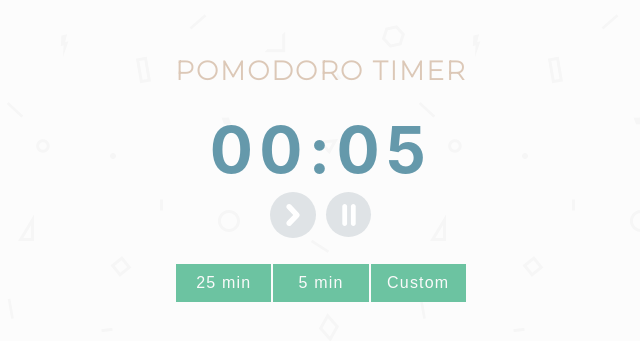
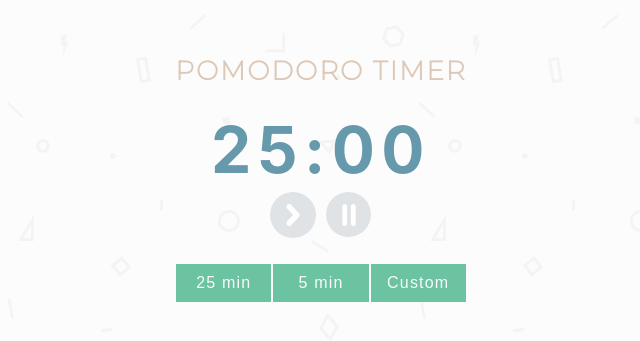
Before and after one commit to devoidofgenius/react-pomodoro, a React (Create React App) app: page / in a window 1280 px wide. Shown: the part 221-562 px from the top of the page, without its empty margins (319-959 px from the left). Built offline with nearby package versions, Linux system fonts and the light colour scheme; a web font is replaced by a local one.

Commit message:
Replace notification icon and change background overlay opacity

```diff
--- a/src/components/Timer.js
+++ b/src/components/Timer.js
@@ -4,13 +4,14 @@ import SessionControls from './SessionControls';
 import TimerControls from './TimerControls';
 import Modal from './Modal';
 import notify from '../audio/notify.mp3';
+import icon from '../css/images/thumbsup.png';
 
 class Timer extends React.Component {
   constructor() {
     super();
 
     this.state = {
-        time: 5,
+        time: 1500,
         sessionTime: 1500,
         isPlaying: false,
         showModal: false
@@ -109,7 +110,7 @@ class Timer extends React.Component {
   notify() {
     const notification = new Notification('Congratulations!!', {
       // Temporary icon needs to be replaced.
-      icon: 'http://www.cessan.se/wp-content/uploads/2015/07/goodjob-1024x1024.png',
+      icon: icon,
       body: 'You completed your session!'
     })
     setTimeout(notification.close.bind(notification), 10000);
--- a/src/css/App.scss
+++ b/src/css/App.scss
@@ -11,7 +11,7 @@ body {
 
 #main {
   height: 100%;
-  background: rgba(#FFFFFF, 0.5);
+  background: rgba(#FFFFFF, 0.35);
 }
 
 .app-wrapper {
```
Also changed, not shown: src/css/images/thumbsup.png (added).
